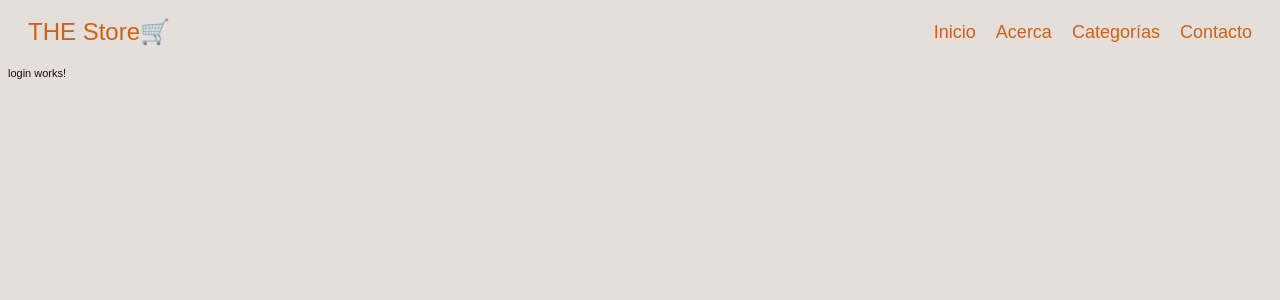
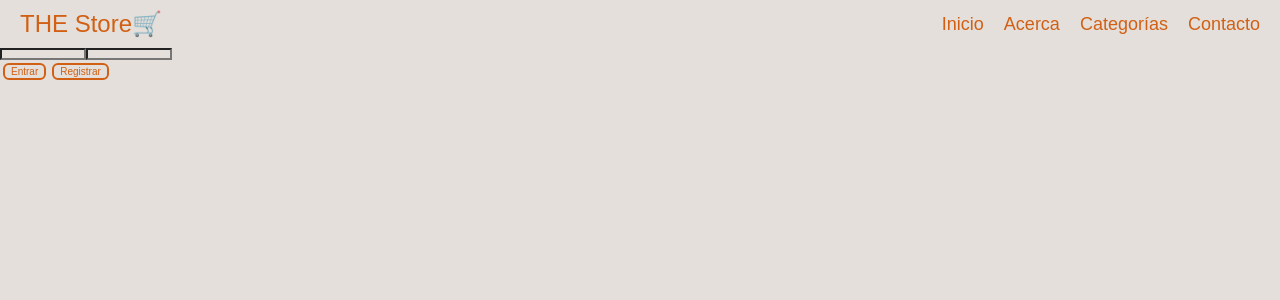
Before and after one commit to gilbertoesp/the__store, an Angular app: page /login in a window 1280 px wide. Shown: the top 300 px of the page. Built offline with nearby package versions, Linux system fonts and the light colour scheme.

Commit message:
Install: Angular Material para los forms de login and register

```diff
--- a/angular.json
+++ b/angular.json
@@ -30,6 +30,7 @@
               "src/assets"
             ],
             "styles": [
+              "@angular/material/prebuilt-themes/deeppurple-amber.css",
               "src/styles.scss"
             ],
             "scripts": []
@@ -93,6 +94,7 @@
               "src/assets"
             ],
             "styles": [
+              "@angular/material/prebuilt-themes/deeppurple-amber.css",
               "src/styles.scss"
             ],
             "scripts": []
--- a/package.json
+++ b/package.json
@@ -12,10 +12,12 @@
   "private": true,
   "dependencies": {
     "@angular/animations": "^16.1.0",
+    "@angular/cdk": "^16.2.9",
     "@angular/common": "^16.1.0",
     "@angular/compiler": "^16.1.0",
     "@angular/core": "^16.1.0",
     "@angular/forms": "^16.1.0",
+    "@angular/material": "^16.2.9",
     "@angular/platform-browser": "^16.1.0",
     "@angular/platform-browser-dynamic": "^16.1.0",
     "@angular/router": "^16.1.0",
--- a/src/app/app.module.ts
+++ b/src/app/app.module.ts
@@ -16,6 +16,7 @@
 import { register } from 'swiper/element/bundle';
 import { LoginComponent } from './components/login/login.component';
 import { RegisterComponent } from './components/register/register.component';
+import { BrowserAnimationsModule } from '@angular/platform-browser/animations';
 register();
 
 @NgModule({
@@ -37,7 +38,8 @@
       {path: 'login', component: LoginComponent},
       {path: 'register', component: RegisterComponent},
       {path: 'catalogo', component: CatalogoComponent}
-    ])
+    ]),
+    BrowserAnimationsModule
   ],
   providers: [],
   bootstrap: [AppComponent],
--- a/src/app/components/login/login.component.html
+++ b/src/app/components/login/login.component.html
@@ -1 +1,10 @@
-<p>login works!</p>
+<div class="login__contenedor">
+    <form action="submit">
+        <input type="email" name="email" id="email">
+        <input type="password" name="password" id="password">
+        <div class="login__botones_contenedor">
+            <button type="submit">Entrar</button>
+            <button>Registrar</button>
+        </div>
+    </form>
+</div>
--- a/src/index.html
+++ b/src/index.html
@@ -6,6 +6,9 @@
   <base href="/">
   <meta name="viewport" content="width=device-width, initial-scale=1">
   <link rel="icon" type="image/x-icon" href="favicon.ico">
+  <link rel="preconnect" href="https://fonts.gstatic.com">
+  <link href="https://fonts.googleapis.com/css2?family=Roboto:wght@300;400;500&display=swap" rel="stylesheet">
+  <link href="https://fonts.googleapis.com/icon?family=Material+Icons" rel="stylesheet">
 </head>
 <body>
   <app-root></app-root>
--- a/src/styles.scss
+++ b/src/styles.scss
@@ -31,3 +31,7 @@
     color: var(--background);
     background-color: var(--orange);
 }
+
+
+html, body { height: 100%; }
+body { margin: 0; font-family: Roboto, "Helvetica Neue", sans-serif; }
```
Also changed, not shown: 1 other file (tests, documents, lock files or other folders).
